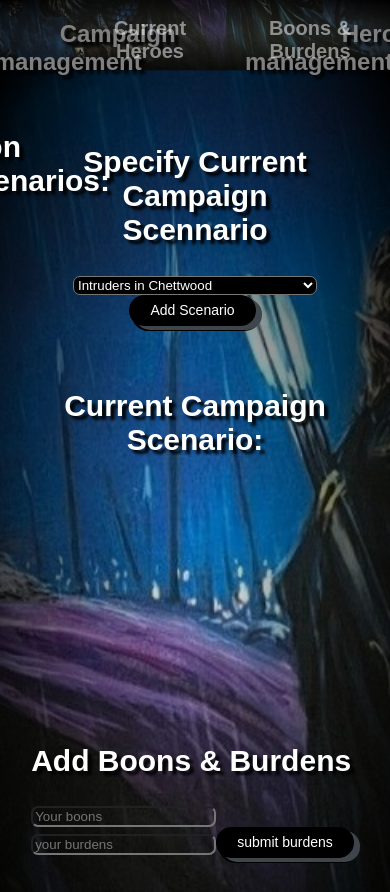
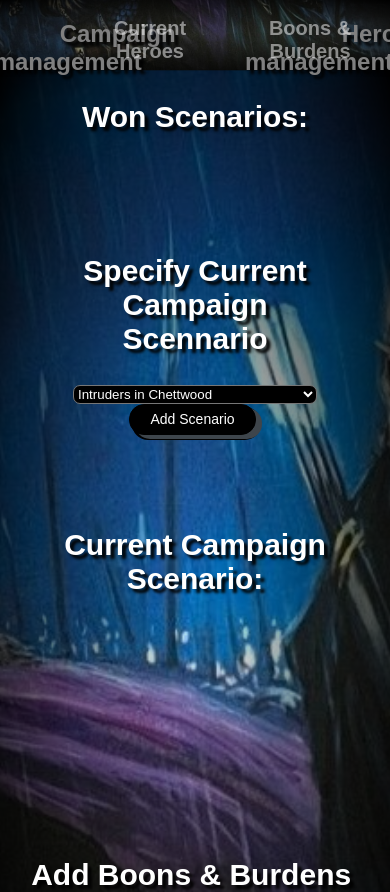
Before and after one commit to Vik0411/Lotr-comp, a React (Create React App) app: page / in a window 390 px wide. Shown: the top 892 px of the page. Built offline with nearby package versions, Linux system fonts and the light colour scheme; a web font is replaced by a local one.

Commit message:
make WonScenarios component and styling for mobile

```diff
--- a/src/components/CampaignManagement.tsx
+++ b/src/components/CampaignManagement.tsx
@@ -9,6 +9,7 @@ import BoonsAndBurdens from "./BoonsAndBurdens";
 import BoonsAndBurdensDisplay from "./BoonsAndBurdensDisplay";
 import { DynamicLore } from "./DynamicLore";
 import { styled } from "styled-components";
+import WonScenarios from "./WonScenarios";
 
 const ContainerHeroManagement = styled(Container)`
   margin: 0 auto;
@@ -18,8 +19,11 @@ function CampaignManagement() {
   return (
     <ContainerHeroManagement>
       <div style={{ position: "relative" }}>
-        <CampaignScenario />
-        <CurrentScenarioDisplay />
+        <ContainerFlex>
+          <WonScenarios />
+          <CampaignScenario />
+          <CurrentScenarioDisplay />
+        </ContainerFlex>
       </div>
       <ContainerFlex style={{ margin: "30px 30px" }}>
         <BoonsAndBurdens />
--- a/src/components/CampaignScenario.tsx
+++ b/src/components/CampaignScenario.tsx
@@ -75,8 +75,8 @@ function CampaignScenario() {
   return (
     <div
       style={{
-        marginLeft: "70px",
-        marginRight: "70px",
+        marginLeft: "30px",
+        marginRight: "30px",
         overflow: "hidden",
       }}
     >
--- a/src/components/CurrentScenarioDisplay.tsx
+++ b/src/components/CurrentScenarioDisplay.tsx
@@ -7,13 +7,7 @@ import { ContainerCurrentCard, ContainerFlex } from "./atoms/Containers";
 import { CancelImage } from "./atoms/CancelImage";
 import { BorBCard } from "./atoms/BorBCard";
 import { Scenario } from "../types";
-import { filterScenarios } from "../utils";
-import { WonScenario } from "./WonScenario";
 import { CancelBtn } from "./atoms/CancelBtn";
-
-const TopHeader = styled(SectionHeader)`
-  margin: 30px 30px;
-`;
 
 const ContainerCurrentHeroes = styled(ContainerFlex)`
   display: flex;
@@ -40,11 +34,6 @@ function CurrentScenarioDisplay() {
   if (chosenCurrentScenario) {
     pic = chosenCurrentScenario.name.replaceAll(" ", "-");
   }
-
-  let notCurrentAndWon = filterScenarios(
-    { won: true, current: false },
-    campaign.scenarios
-  );
 
   function winScenario(scenarioIndex: string) {
     setCampaign({
@@ -79,7 +68,7 @@ function CurrentScenarioDisplay() {
   return (
     <div style={{ minHeight: "300px" }}>
       <div>
-        <SectionHeader style={{ textAlign: "center", marginTop: "10px" }}>
+        <SectionHeader style={{ textAlign: "center" }}>
           Current Campaign Scenario:
         </SectionHeader>
         {chosenCurrentScenario && (
@@ -121,27 +110,6 @@ function CurrentScenarioDisplay() {
           </ContainerCurrentHeroes>
         )}
       </div>
-      <div
-        style={{
-          position: "absolute",
-          bottom: "0px",
-          top: "0px",
-          right: "250px",
-          marginTop: "30px",
-        }}
-      >
-        <TopHeader>Won Scenarios:</TopHeader>
-        <ul>
-          {notCurrentAndWon.map(
-            (wonScenario: Scenario): JSX.Element => (
-              <WonScenario
-                key={wonScenario.name}
-                {...wonScenario}
-              ></WonScenario>
-            )
-          )}
-        </ul>
-      </div>
     </div>
   );
 }
--- /dev/null
+++ b/src/components/WonScenarios.tsx
@@ -0,0 +1,34 @@
+import React from "react";
+import { WonScenario } from "./WonScenario";
+import { filterScenarios } from "../utils";
+import { LotrContext } from "../context";
+import { SectionHeader } from "./atoms/typography";
+import { styled } from "styled-components";
+import { Scenario } from "../types";
+
+function WonScenarios() {
+  const { campaign } = React.useContext(LotrContext);
+
+  let notCurrentAndWon = filterScenarios(
+    { won: true, current: false },
+    campaign.scenarios
+  );
+
+  const TopHeader = styled(SectionHeader)`
+    margin: 30px 30px;
+  `;
+  return (
+    <div>
+      <TopHeader>Won Scenarios:</TopHeader>
+      <ul>
+        {notCurrentAndWon.map(
+          (wonScenario: Scenario): JSX.Element => (
+            <WonScenario key={wonScenario.name} {...wonScenario}></WonScenario>
+          )
+        )}
+      </ul>
+    </div>
+  );
+}
+
+export default WonScenarios;
```
